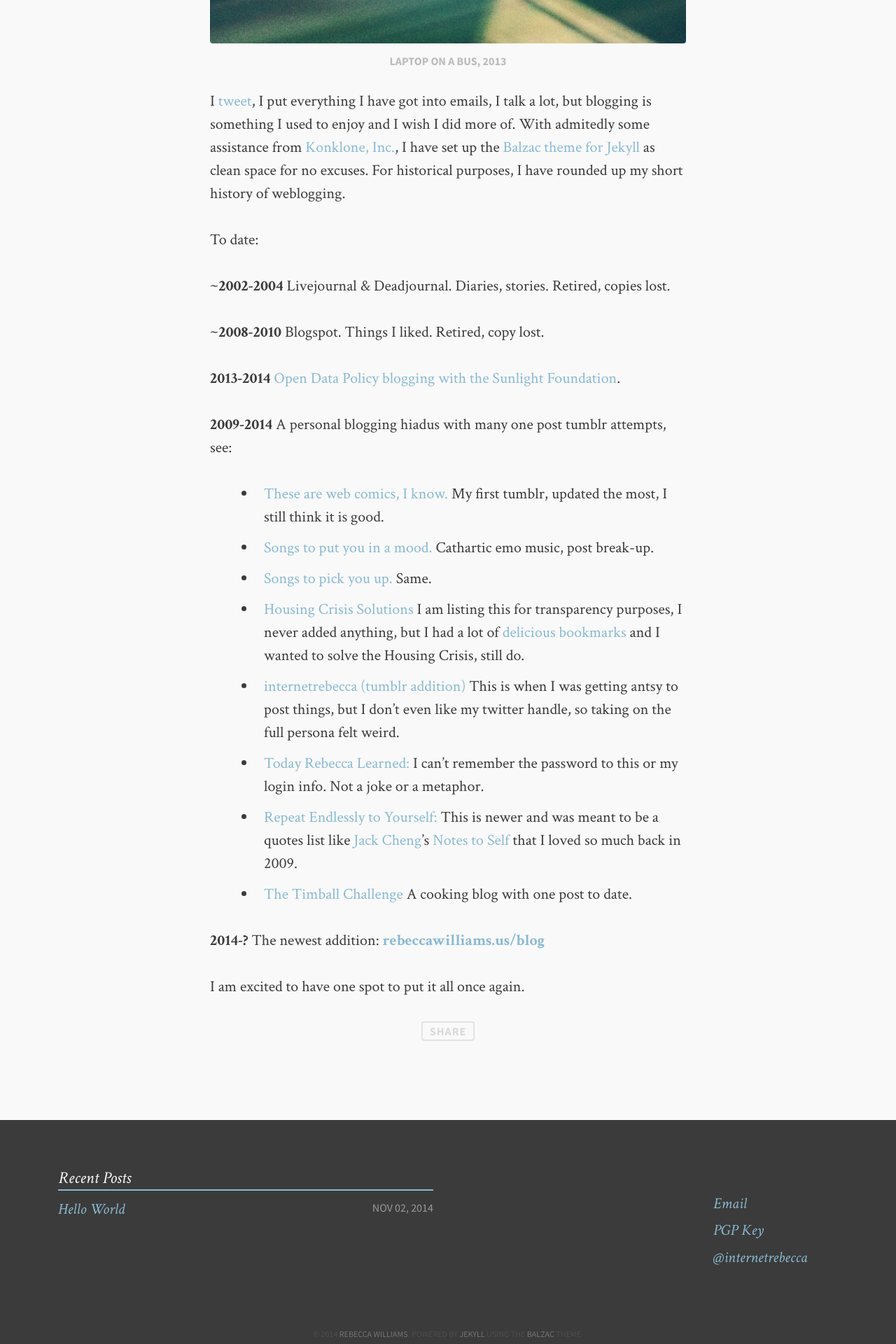
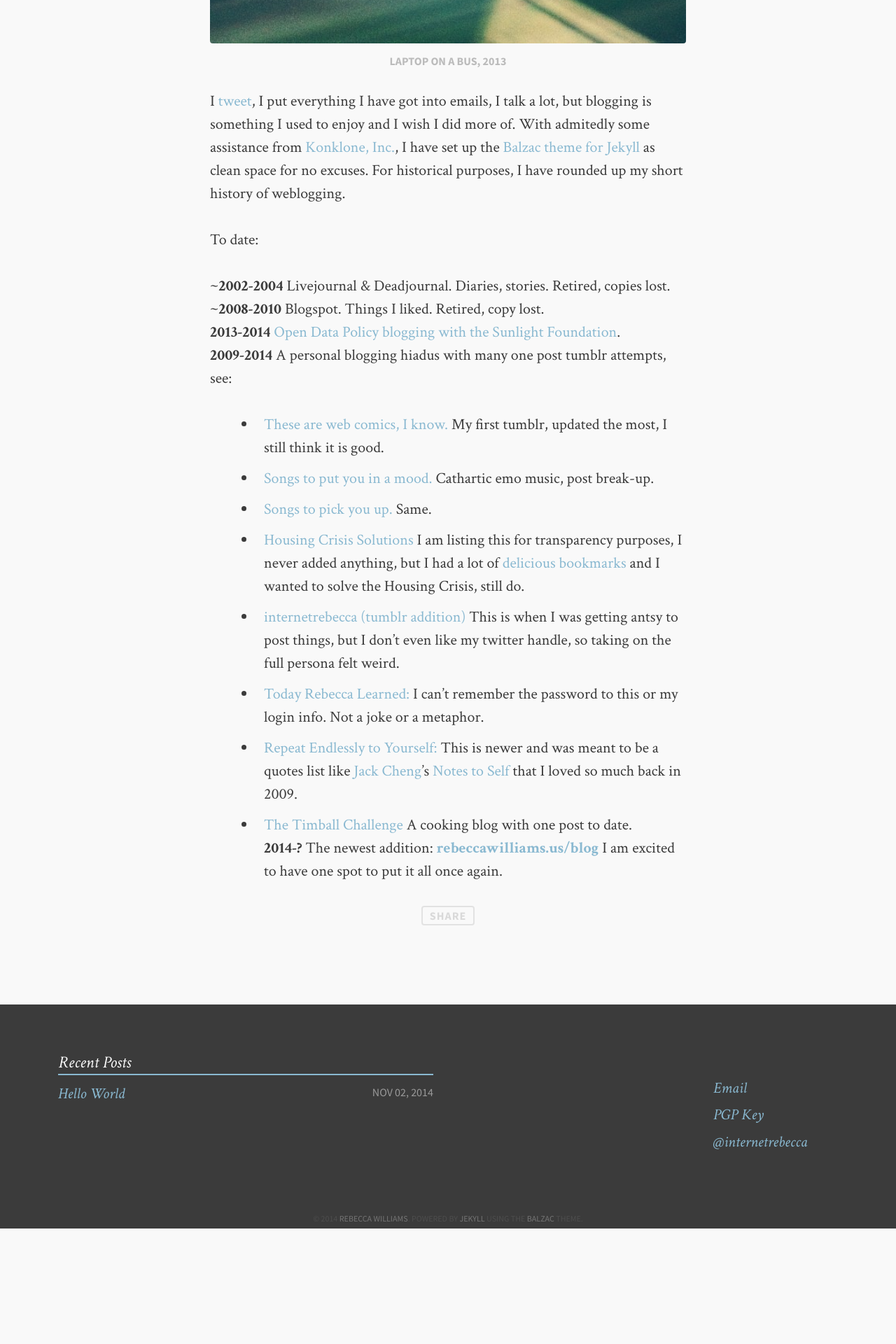
Before and after one commit to rebeccawilliams/rebeccawilliams.us, a Jekyll site: the page built from _posts/2013-08-17-helloworld.md, in a window 1280 px wide. Shown: the part 1541-3461 px from the top of the page at 70% size. Built offline with Jekyll 4.4.1, drawn with Linux system fonts in a browser that asks for light colours; comment, search, counter and statistics services are not loaded; after the commit the page ends 3296 px from its top, so only the background shows below that.

Commit message:
Update 2013-08-17-helloworld.md

```diff
--- a/_posts/2013-08-17-helloworld.md
+++ b/_posts/2013-08-17-helloworld.md
@@ -6,7 +6,7 @@
 date: 2014-11-02
 ---
 <figure>
-	<img src="/images/blur.jpg">
+	<img src="/images/blur.jpg" width="500">
 	<figcaption>Laptop on a bus, 2013</figcaption>
 </figure>
 
@@ -15,13 +15,9 @@
 To date:
 
 **~2002-2004** Livejournal & Deadjournal. Diaries, stories. Retired, copies lost.
-
 **~2008-2010** Blogspot. Things I liked. Retired, copy lost.
-
 **2013-2014** [Open Data Policy blogging with the Sunlight Foundation](http://sunlightfoundation.com/blog/author/rwilliams/).
-
 **2009-2014** A personal blogging hiadus with many one post tumblr attempts, see:
-
 * [These are web comics, I know.](http://thesearewebcomicsiknow.tumblr.com/) My first tumblr, updated the most, I still think it is good.
 * [Songs to put you in a mood.](http://songstoputyouinamood.tumblr.com/) Cathartic emo music, post break-up.
 * [Songs to pick you up.](http://songstopickyouup.tumblr.com/) Same.
@@ -30,7 +26,5 @@
 * [Today Rebecca Learned:](http://todayrebeccalearned.tumblr.com/) I can't remember the password to this or my login info. Not a joke or a metaphor.
 * [Repeat Endlessly to Yourself:](http://repeatendlesslytoyourself.tumblr.com/) This is newer and was meant to be a quotes list like [Jack Cheng](http://jackcheng.com/)'s [Notes to Self](https://web.archive.org/web/20090317095650/http://jackcheng.tumblr.com/) that I loved so much back in 2009.
 * [The Timball Challenge](http://thetimballchallenge.tumblr.com/) A cooking blog with one post to date.
-
 **2014-?** The newest addition: **[rebeccawilliams.us/blog](http://rebeccawilliams.us/blog)**
-
 I am excited to have one spot to put it all once again.
```
